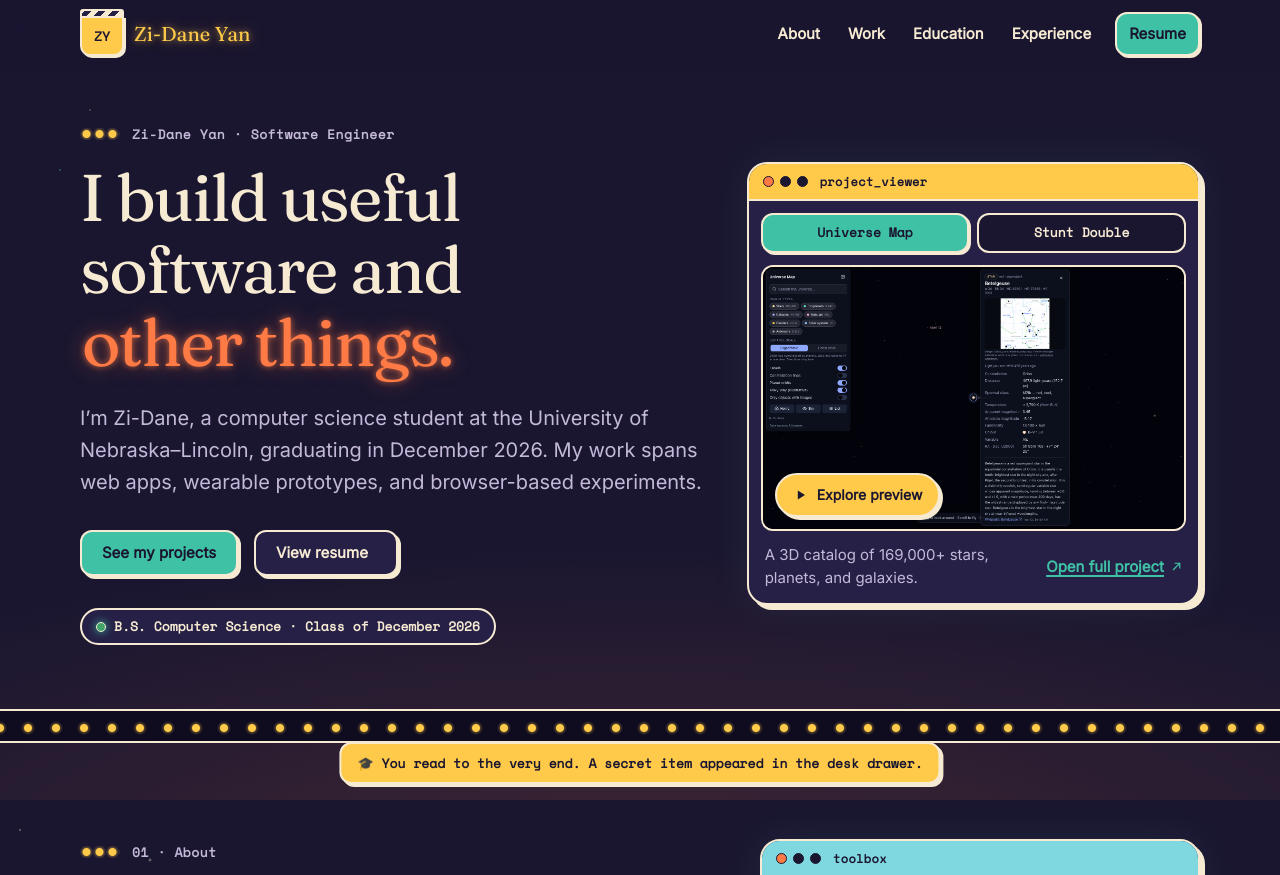
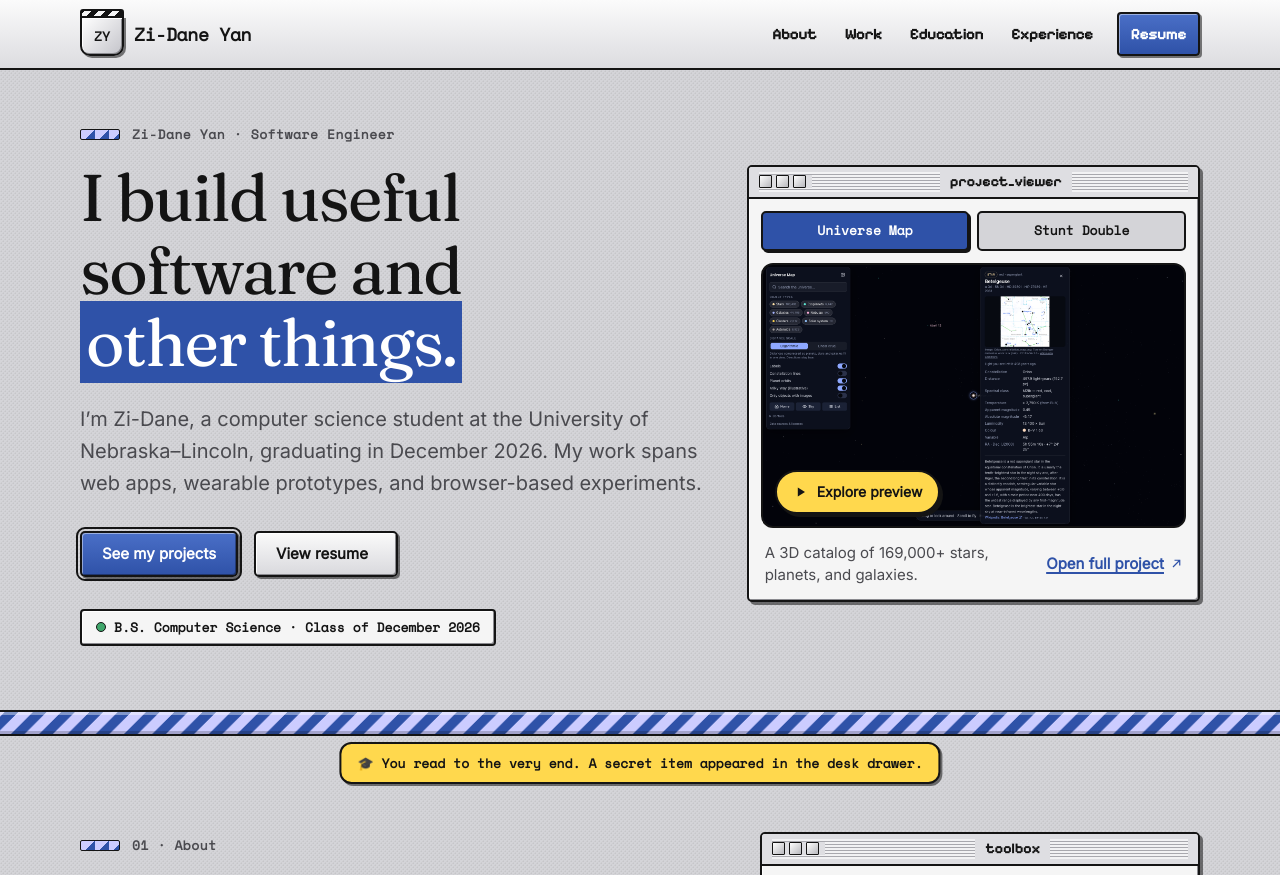
Before and after one commit to zdy718/personalsite, an Astro site: page / in a window 1280 px wide. Shown: the top 875 px of the page. Built offline with nearby package versions, Linux system fonts and the light colour scheme; Astro itself is replaced by a stand-in of ours.

Commit message:
design choice 4

```diff
--- a/package.json
+++ b/package.json
@@ -16,6 +16,7 @@
     "@astrojs/sitemap": "^3.7.6",
     "@fontsource/fraunces": "^5.3.0",
     "@fontsource/inter": "^5.3.0",
+    "@fontsource/pixelify-sans": "^5.3.0",
     "@fontsource/space-mono": "^5.3.0",
     "@fontsource/yellowtail": "^5.3.0",
     "astro": "^7.4.13",
--- a/src/layouts/BaseLayout.astro
+++ b/src/layouts/BaseLayout.astro
@@ -2,6 +2,7 @@
 import '../styles/global.css';
 import '../styles/theme-diner.css';
 import '../styles/theme-drivein.css';
+import '../styles/theme-platinum.css';
 import Header from '../components/Header.astro';
 import Footer from '../components/Footer.astro';
 import { profile } from '../data/site';
@@ -19,7 +20,7 @@ const ogImage = new URL(image, Astro.site);
 ---
 
 <!doctype html>
-<html lang="en" data-theme="drivein">
+<html lang="en" data-theme="platinum">
   <head>
     <meta charset="utf-8" />
     <meta name="viewport" content="width=device-width, initial-scale=1" />
@@ -28,7 +29,7 @@ const ogImage = new URL(image, Astro.site);
     <link rel="canonical" href={canonical} />
     <link rel="icon" href="/favicon.svg" type="image/svg+xml" />
     <link rel="sitemap" href="/sitemap-index.xml" />
-    <meta name="theme-color" content="#1A1630" />
+    <meta name="theme-color" content="#D4D4D8" />
     <meta name="author" content={profile.name} />
 
     <meta property="og:type" content={type} />
--- /dev/null
+++ b/src/styles/theme-platinum.css
@@ -0,0 +1,180 @@
+/* ------------------------------------------------------------------
+   Platinum OS: a late-90s desktop. Gray chrome, pinstriped title bars,
+   beveled buttons, square corners, a menu bar for the header, and a
+   barber-pole progress bar as the divider.
+   Active when <html data-theme="platinum">.
+------------------------------------------------------------------- */
+@import '@fontsource/pixelify-sans/latin-500.css';
+@import '@fontsource/pixelify-sans/latin-700.css';
+
+:root[data-theme='platinum'] {
+  --canvas: #d4d4d8;        /* desktop */
+  --surface: #f5f5f5;       /* window body */
+  --ink: #141414;
+  --muted: #4a4a4f;
+  --primary: #2f52a8;       /* selection blue */
+  --primary-hover: #243f85;
+  --accent: #2f52a8;
+  --mustard: #ffd84d;       /* sticky-note yellow */
+  --sky: #ccccff;           /* highlight lavender */
+  --rose: #ffcfcf;
+  --soft: #e6e6e9;
+  --line: #141414;
+  --border: rgb(20 20 20 / 0.2);
+
+  --font-pixel: 'Pixelify Sans', var(--font-mono);
+  --radius-panel: 5px;
+  --radius-control: 5px;
+  --shadow: 3px 3px 0 rgb(20 20 20 / 0.55);
+  --shadow-sm: 2px 2px 0 rgb(20 20 20 / 0.55);
+
+  --bevel: inset 1px 1px 0 #fff, inset -1px -1px 0 #8a8a8f;
+  --bevel-in: inset 1px 1px 0 #8a8a8f, inset -1px -1px 0 #fff;
+  --pinstripe: repeating-linear-gradient(180deg, #f2f2f4 0 1px, #a8a8ae 1px 2px, #f2f2f4 2px 3px);
+  --barber: repeating-linear-gradient(-45deg, var(--primary) 0 10px, var(--sky) 10px 20px);
+}
+
+/* A faint dithered desktop pattern */
+[data-theme='platinum'] body {
+  background-image:
+    linear-gradient(45deg, rgb(0 0 0 / 0.035) 25%, transparent 25% 75%, rgb(0 0 0 / 0.035) 75%),
+    linear-gradient(45deg, rgb(0 0 0 / 0.035) 25%, transparent 25% 75%, rgb(0 0 0 / 0.035) 75%);
+  background-size: 4px 4px;
+  background-position: 0 0, 2px 2px;
+}
+[data-theme='platinum'] ::selection { background: var(--primary); color: #fff; }
+
+/* ---------- Windows ---------- */
+[data-theme='platinum'] .window { box-shadow: var(--shadow), var(--bevel); }
+[data-theme='platinum'] .window-bar,
+[data-theme='platinum'] .window-bar.teal,
+[data-theme='platinum'] .window-bar.rose {
+  position: relative;
+  min-height: 30px;
+  padding: 5px 10px;
+  background: var(--pinstripe), #dedee2;
+  background-clip: content-box, border-box;
+  font-family: var(--font-pixel);
+  font-size: 0.875rem;
+  font-weight: 700;
+  letter-spacing: 0.02em;
+}
+/* Title sits in a gap cut out of the pinstripes */
+[data-theme='platinum'] .window-bar > span:last-child {
+  margin-inline: auto;
+  padding: 0 10px;
+  background: #dedee2;
+  line-height: 20px;
+}
+/* Square close / zoom / collapse boxes */
+[data-theme='platinum'] .window-bar .dots { padding-right: 6px; background: #dedee2; gap: 4px; }
+[data-theme='platinum'] .window-bar .dots i,
+[data-theme='platinum'] .window-bar .dots i:first-child {
+  width: 13px;
+  height: 13px;
+  border-radius: 1px;
+  border: 1px solid var(--line);
+  background: linear-gradient(135deg, #fff, #b8b8bd);
+}
+
+/* ---------- Buttons: raised bevel, pressed bevel ---------- */
+[data-theme='platinum'] .btn {
+  border-width: 2px;
+  box-shadow: var(--bevel), var(--shadow-sm);
+}
+[data-theme='platinum'] .btn:hover { transform: none; box-shadow: var(--bevel), var(--shadow-sm); }
+[data-theme='platinum'] .btn:active { transform: translate(1px, 1px); box-shadow: var(--bevel-in); }
+[data-theme='platinum'] .btn-secondary { background: linear-gradient(180deg, #fafafa, #d9d9dd); }
+[data-theme='platinum'] .btn-primary {
+  background: linear-gradient(180deg, #4a6fc7, var(--primary));
+  box-shadow: inset 1px 1px 0 rgb(255 255 255 / 0.45), inset -1px -1px 0 rgb(0 0 0 / 0.35), var(--shadow-sm);
+  /* the "default button" ring */
+  outline: 2px solid var(--line);
+  outline-offset: 2px;
+}
+[data-theme='platinum'] .btn-primary:hover { background: linear-gradient(180deg, #3e62b8, var(--primary-hover)); }
+[data-theme='platinum'] .btn-primary:focus-visible { outline-color: var(--primary); }
+
+[data-theme='platinum'] .chip {
+  border-radius: 3px;
+  border-width: 1px;
+  background: linear-gradient(180deg, #fff, #e2e2e6);
+  box-shadow: var(--bevel);
+}
+
+/* ---------- Hero ---------- */
+/* "other things." looks like selected text */
+:root[data-theme='platinum'] .hl {
+  background: var(--primary);
+  color: #fff;
+  padding-inline: 6px;
+}
+:root[data-theme='platinum'] .status { border-radius: 4px; box-shadow: var(--bevel); }
+
+/* ---------- Divider: indeterminate progress bar ---------- */
+:root[data-theme='platinum'] .stripes {
+  height: 26px;
+  border-block: 2px solid var(--line);
+  background: var(--barber);
+  box-shadow: inset 0 3px 0 rgb(255 255 255 / 0.4), inset 0 -3px 0 rgb(0 0 0 / 0.2);
+}
+:root[data-theme='platinum'] .stripes i:nth-child(n) { display: none; }
+@media (prefers-reduced-motion: no-preference) {
+  :root[data-theme='platinum'] .stripes { background-size: 28.28px 28.28px; animation: barber 1.2s linear infinite; }
+}
+@keyframes barber { to { background-position: 28.28px 0; } }
+
+/* Eyebrow: a tiny progress bar */
+[data-theme='platinum'] .eyebrow::before {
+  width: 40px;
+  height: 11px;
+  border-radius: 2px;
+  border-width: 1px;
+  background: var(--barber);
+  background-size: 14px 14px;
+}
+
+/* ---------- Header as a menu bar ---------- */
+:root[data-theme='platinum'] .site-header {
+  background: linear-gradient(180deg, #fbfbfb, #dcdce0);
+  border-bottom: 2px solid var(--line);
+}
+/* Name stays in a non-pixel face: in Pixelify, Z reads like 2 */
+:root[data-theme='platinum'] .wordmark { font-family: var(--font-mono); font-weight: 700; font-size: 1.125rem; letter-spacing: -0.02em; }
+:root[data-theme='platinum'] .wordmark:hover { color: var(--primary); }
+:root[data-theme='platinum'] .badge {
+  background: linear-gradient(135deg, #fff, #c4c4ca);
+  box-shadow: var(--bevel), 2px 2px 0 rgb(20 20 20 / 0.55);
+}
+:root[data-theme='platinum'] .nav a {
+  min-height: 40px;
+  border-radius: 0;
+  font-family: var(--font-pixel);
+  font-weight: 500;
+  font-size: 1rem;
+}
+/* Menu items invert on hover, like a real menu */
+:root[data-theme='platinum'] .nav a:hover { background: var(--primary); color: #fff; }
+html:root[data-theme='platinum'] .nav .resume-link {
+  color: #fff;
+  border-radius: 4px;
+  background: linear-gradient(180deg, #4a6fc7, var(--primary));
+  box-shadow: inset 1px 1px 0 rgb(255 255 255 / 0.45), 2px 2px 0 rgb(20 20 20 / 0.55);
+}
+:root[data-theme='platinum'] .take { font-family: var(--font-pixel); border-radius: 2px; }
+
+/* ---------- Stickers become little desktop alerts ---------- */
+[data-theme='platinum'] .quest-sticker {
+  border-radius: 4px;
+  box-shadow: var(--bevel), 2px 2px 0 rgb(20 20 20 / 0.55);
+  font-family: var(--font-pixel);
+  font-weight: 500;
+  font-size: 0.8125rem;
+}
+
+/* Education highlights: square "radio buttons" become checkboxes */
+:root[data-theme='platinum'] .highlights li { border-radius: 4px; box-shadow: var(--bevel); }
+:root[data-theme='platinum'] .highlights li::before { border-radius: 2px; box-shadow: var(--bevel); }
+:root[data-theme='platinum'] .grad-badge { border-radius: 3px; background: var(--mustard); font-family: var(--font-pixel); font-weight: 500; }
+
+[data-theme='platinum'] .site-footer { background: linear-gradient(180deg, #e8e8eb, #d0d0d5); }
```
Also changed, not shown: 1 other file.
